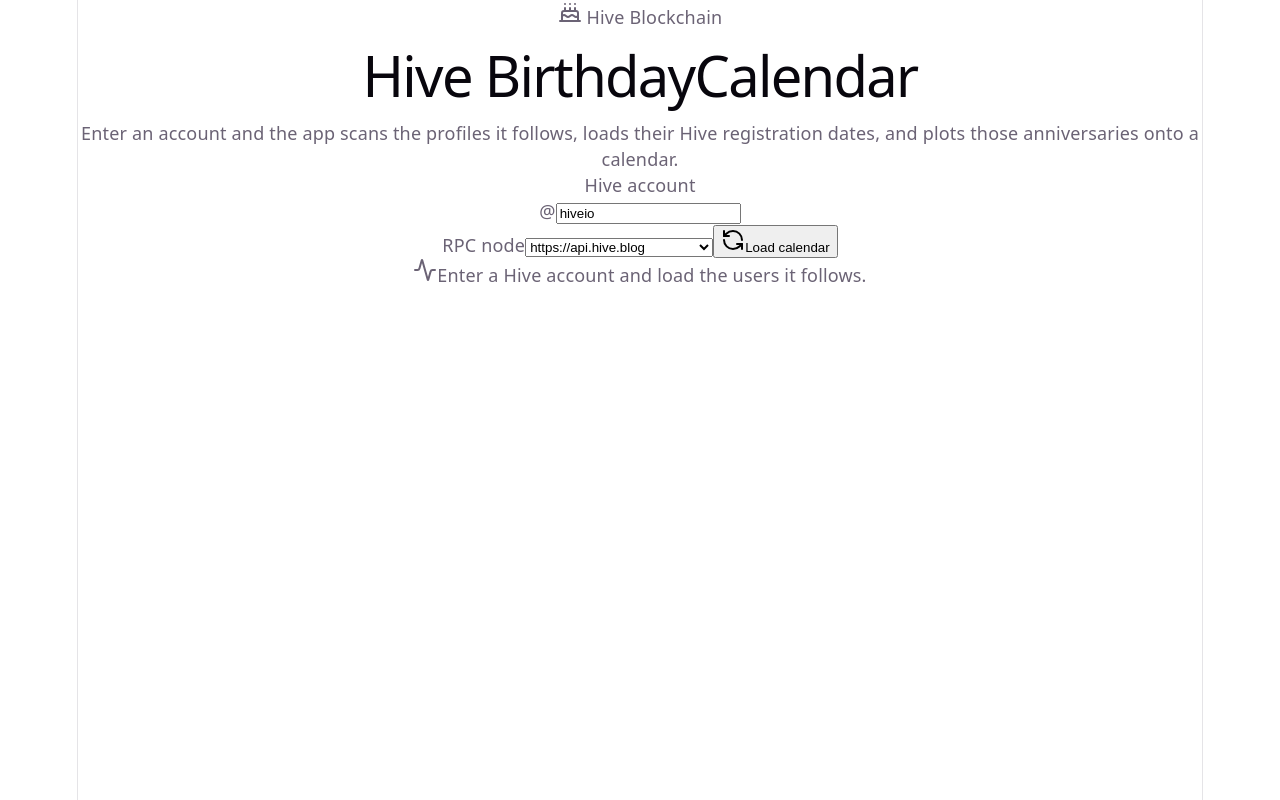
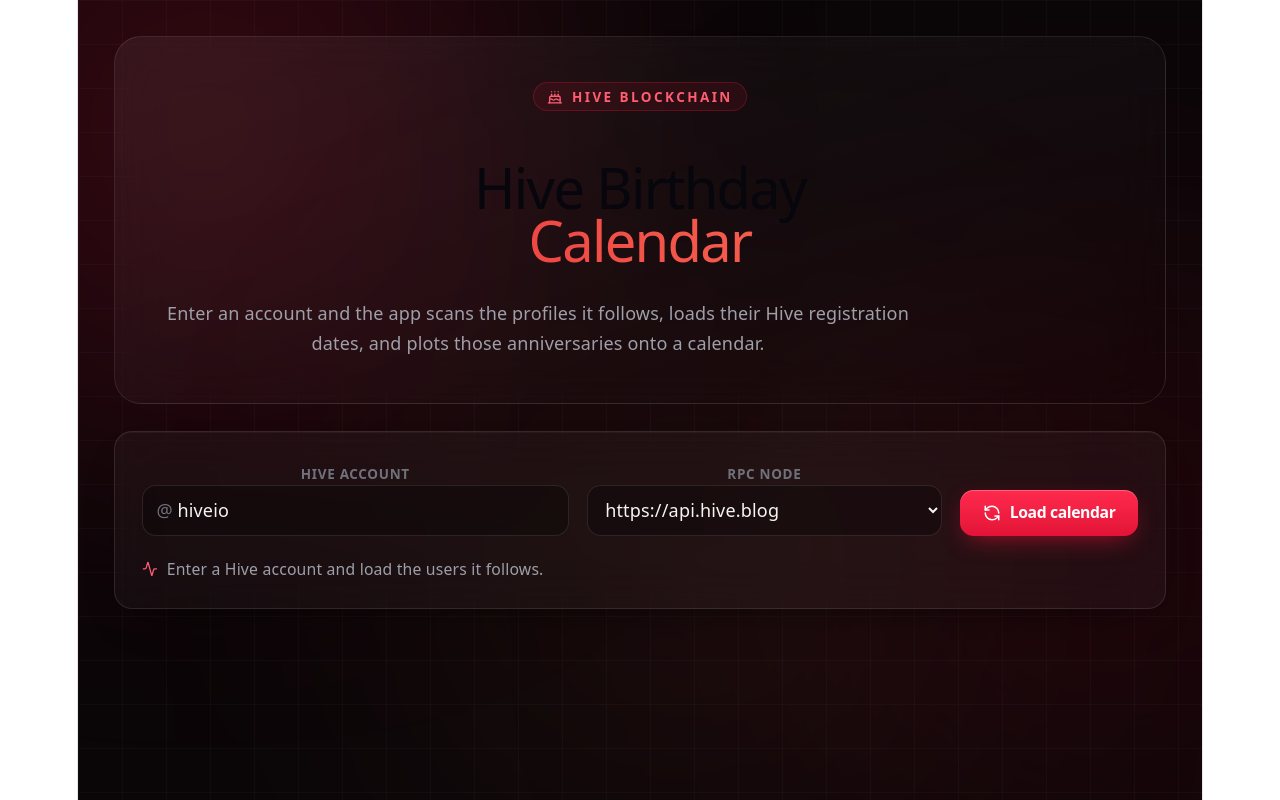
Before and after one commit to oh-crap/hive-birthday-calendar, a React (Vite) app: page / in a window 1280 px wide. Built offline with nearby package versions, Linux system fonts and the light colour scheme.

Commit message:
modified:   package-lock.json modified:   package.json modified:   src/index.css modified:   vite.config.js

```diff
--- a/package.json
+++ b/package.json
@@ -10,10 +10,12 @@
     "preview": "vite preview"
   },
   "dependencies": {
+    "@tailwindcss/vite": "^4.3.0",
     "framer-motion": "^12.40.0",
     "lucide-react": "^1.17.0",
     "react": "^19.2.6",
-    "react-dom": "^19.2.6"
+    "react-dom": "^19.2.6",
+    "tailwindcss": "^4.3.0"
   },
   "devDependencies": {
     "@eslint/js": "^10.0.1",
--- a/src/index.css
+++ b/src/index.css
@@ -29,6 +29,8 @@
     font-size: 16px;
   }
 }
+
+@import "tailwindcss";
 
 @media (prefers-color-scheme: dark) {
   :root {
--- a/vite.config.js
+++ b/vite.config.js
@@ -1,7 +1,7 @@
 import { defineConfig } from "vite";
 import react from "@vitejs/plugin-react";
+import tailwindcss from "@tailwindcss/vite";
 
 export default defineConfig({
-  plugins: [react()],
-  base: "/hive-birthday-calendar/",
+  plugins: [react(), tailwindcss()],
 });
```
Also changed, not shown: 1 other file (tests, documents, lock files or other folders).
